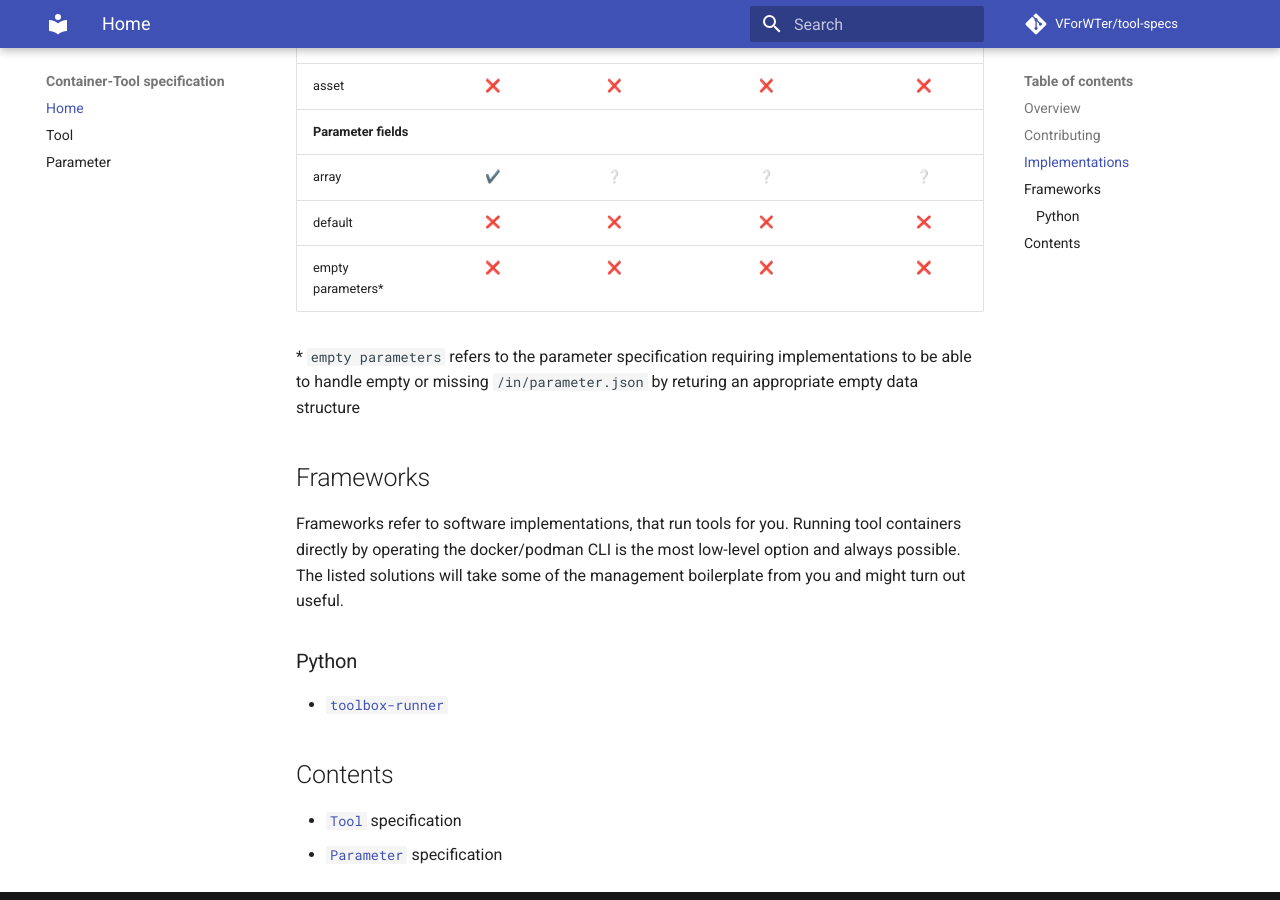
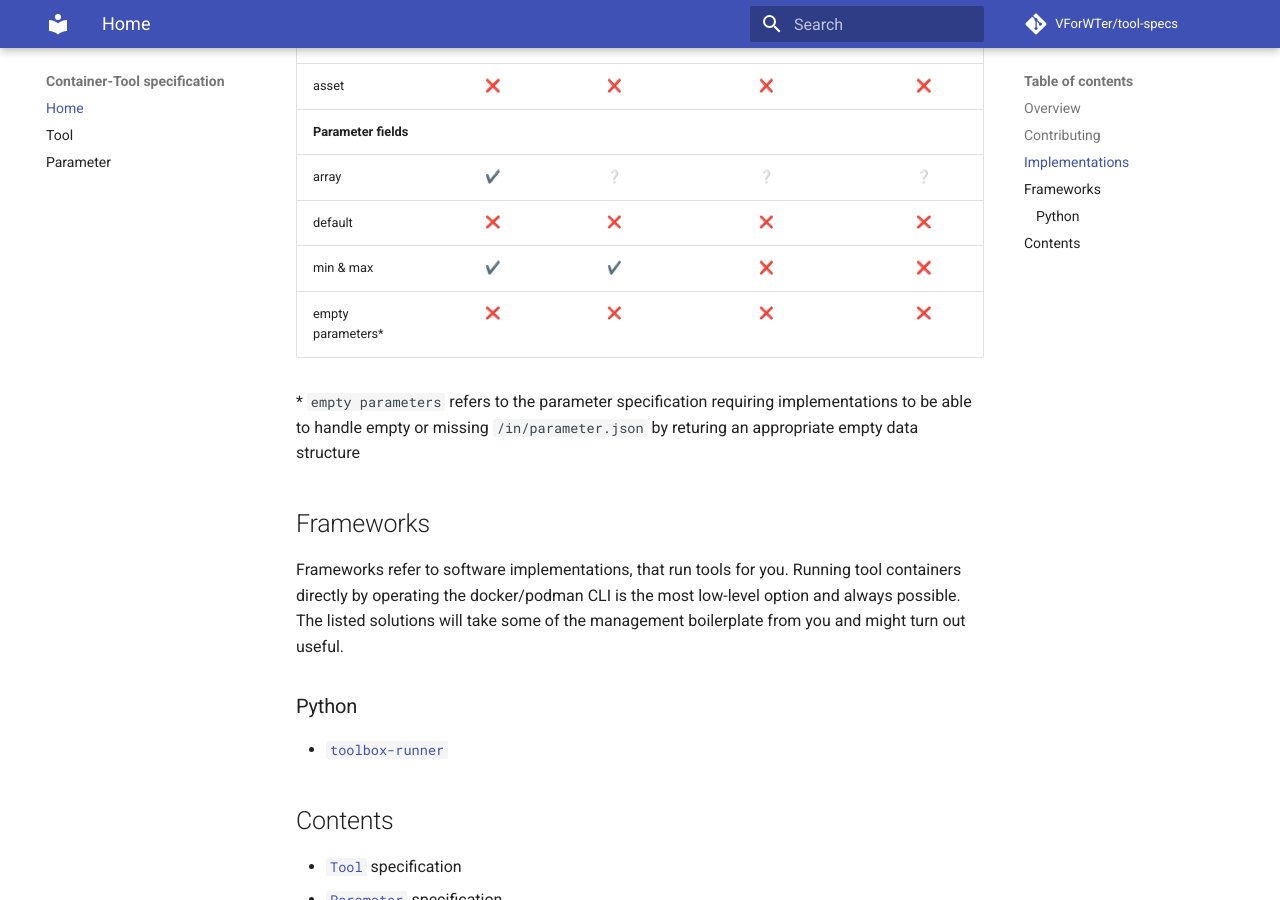
Before and after one commit to VForWaTer/tool-specs, an MkDocs documentation site: the page built from docs/README.md, in a window 1280 px wide and 900 px high, scrolled down 2269 px. Built offline with MkDocs 1.6.1 and Material for MkDocs 9.7.7, drawn with Linux system fonts in a browser that asks for light colours; emoji names are drawn with the system emoji font; comment, search, counter and statistics services are not loaded.

Commit message:
json2args Python and R parse min and max fields

```diff
--- a/docs/README.md
+++ b/docs/README.md
@@ -74,6 +74,7 @@ tool specification are already covered:
 |    **Parameter fields**                                                                                                       ||
 | array              | :heavy_check_mark:       | :grey_question:    | :grey_question:                     | :grey_question:     |
 | default            | :x:                      | :x:                | :x:                                 | :x:                 |
+| min & max          | :heavy_check_mark:       | :heavy_check_mark: | :x:                                 | :x:                 |
 | empty parameters*  | :x:                      | :x:                | :x:                                 | :x:                 |
 
 
```
